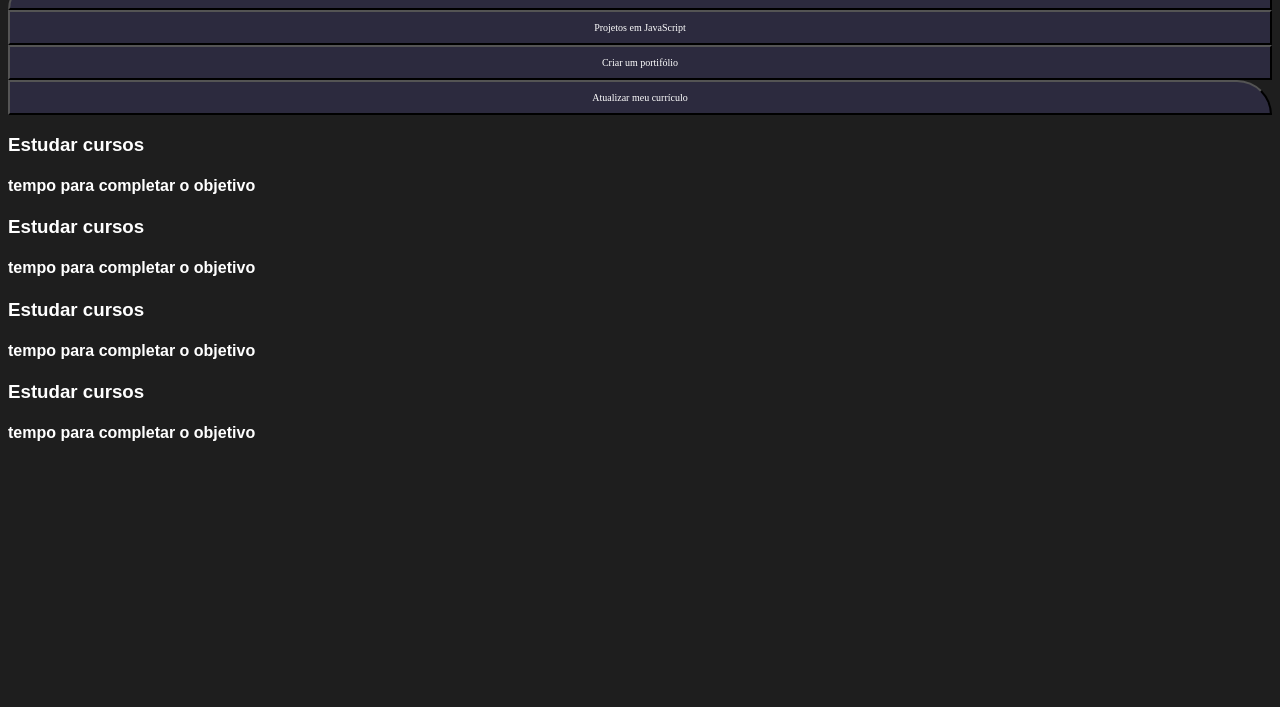
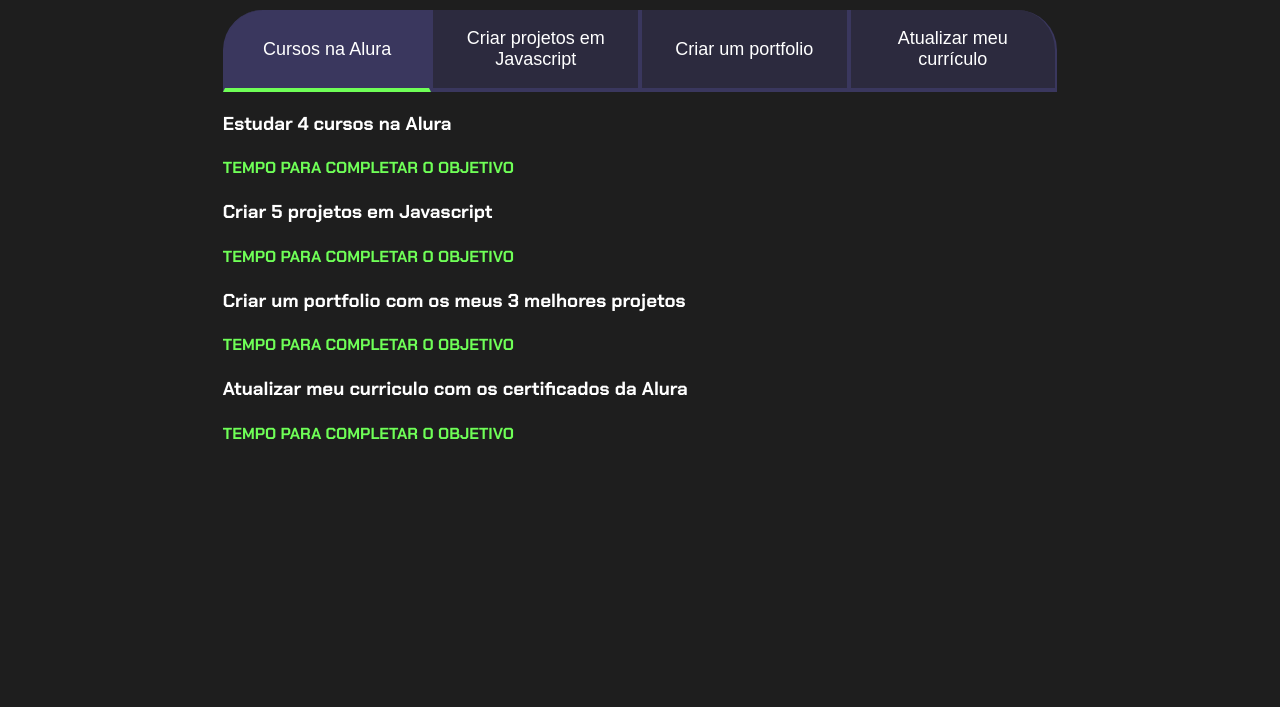
Before and after one commit to Gustavo0Machado/Promo-o-Anuncio, a plain HTML site: page index.html in a window 1280 px wide. Shown: the part 93-800 px from the top of the page. Drawn offline with Linux system fonts and the light colour scheme.

Commit message:
03/04/2024

```diff
--- a/index.html
+++ b/index.html
@@ -1,58 +1,59 @@
 <!DOCTYPE html>
-<html>
+
+<html lang="pt-br">
 
 <head>
   <meta charset="utf-8">
   <meta name="viewport" content="width=device-width">
-   <title>OBJETIVOS DO GUSTAVO MACHADO</title>
+  <title>Meus Objetivos do Ano</title>
   <link href="style.css" rel="stylesheet" type="text/css" />
-   <link rel="preconnect" href="https://fonts.googleapis.com">
-   <link rel="preconnect" href="https://fonts.gstatic.com" crossorigin>
-   <link href="https://fonts.googleapis.com/css2?family=Chakra+Petch&display=swap" rel="stylesheet">
 </head>
 
+
 <body>
-  <section class="Conteúdo Principal">
-  <h2 class="Título-Principal"> Meus objetivos do ano<span>_</span></h2>
+  <section class="conteudo-principal">
+    <h2 class="titulo-principal">Meus Objetivos do ano<span>_</span></h2>
+    <div class="conteudo">
       <div class="botoes">
-    <button class="botao"> Cursos </button>
-    <button class="botao"> Projetos em JavaScript </button>
-    <button class="botao"> Criar um portifólio </button>
-    <button class="botao"> Atualizar meu currículo </button>
+        <button class="botao ativo">Cursos na Alura</button>
+        <button class="botao">Criar projetos em Javascript</button>
+        <button class="botao">Criar um portfolio</button>
+        <button class="botao">Atualizar meu currículo</button>
       </div>
 
-   <div class="abas-texto">
+      <div class="abas-textos">
 
-     <div class="aba-conteudo.ativo">
+        <div class="aba-conteudo ativo">
+          <h3 class="aba-conteudo-titulo-principal">Estudar 4 cursos na Alura</h3>
+          <h4 class="aba-conteudo-titulo-secundario">Tempo para completar o objetivo</h4>
+          <div class="contador"></div>
+        </div>
 
-       <h3 class="aba-conteudo-titulo-principal"> Estudar cursos </h3>
-
-     <h4 class="aba-conteudo-titulo-secundario"> tempo para completar o objetivo</h4>
 
         <div class="aba-conteudo">
+          <h3 class="aba-conteudo-titulo-principal">Criar 5 projetos em Javascript</h3>
+          <h4 class="aba-conteudo-titulo-secundario">Tempo para completar o objetivo</h4>
+          <div class="contador"></div>
+        </div>
 
-          <h3 class="aba-conteudo-titulo-principal"> Estudar cursos </h3>
-
-        <h4 class="aba-conteudo-titulo-secundario"> tempo para completar o objetivo</h4>
 
         <div class="aba-conteudo">
+          <h3 class="aba-conteudo-titulo-principal">Criar um portfolio com os meus 3 melhores projetos</h3>
+          <h4 class="aba-conteudo-titulo-secundario">Tempo para completar o objetivo</h4>
+          <div class="contador"></div>
+        </div>
 
-            <h3 class="aba-conteudo-titulo-principal"> Estudar cursos </h3>
-
-          <h4 class="aba-conteudo-titulo-secundario"> tempo para completar o objetivo</h4>
 
         <div class="aba-conteudo">
-
-              <h3 class="aba-conteudo-titulo-principal"> Estudar cursos </h3>
-
-            <h4 class="aba-conteudo-titulo-secundario"> tempo para completar o objetivo</h4>
-
+          <h3 class="aba-conteudo-titulo-principal">Atualizar meu curriculo com os certificados da Alura</h3>
+          <h4 class="aba-conteudo-titulo-secundario">Tempo para completar o objetivo</h4>
+          <div class="contador"></div>
         </div>
       </div>
-
+    </div>
   </section>
   <script src="script.js"></script>
-
 </body>
 
+
 </html>
--- a/script.js
+++ b/script.js
@@ -1,10 +1,15 @@
-const botoes = document.querySelectorAll('.botao');
+const botoes = document.querySelectorAll(".botao");
 
-for (let i = 0; i < botoes.length; i++) {
-  botoes[i].onclick = function() {
-    for(let k=0; k < botoes. legth; k++ )i {
-      botoes[k].classList.romove('ativo');
-    }
-    botoes[i].classList.add('ativo');
-  }
+for(let i=0;i <botoes.length;i++){ botoes[i].onclick = function() {
+
+for(let j=0;j<botoes.length;j++) {
+
+  botoes[j].classList.remove("ativo");
+
 }
+
+botoes[i].classList.add("ativo");
+
+}
+
+}
--- a/style.css
+++ b/style.css
@@ -1,24 +1,23 @@
+@import url('https://fonts.googleapis.com/css2?family=Chakra+Petch:wght@400;700&display=swap');
+
 :root {
     --cor-de-fundo: #1E1E1E;
     --verde: #6FFF57;
-  --branco: #FFFF;
+    --branco: #FFFFFF;
     --botao-ativo: #3A375E;
     --botao-inativo: rgba(58, 55, 94, 0.5);
-  --texto-fundo: rgba:(58, 55, 94, 0.3);
-}
-.chakra-petch-regular {
-  font-family: "Chakra Petch", sans-serif;
-  font-weight: 400;
-  font-style: normal;
+    --texto-fundo: rgba(58, 55, 94, 0.3);
 }
 
 body {
     background-color: var(--cor-de-fundo);
     color: var(--branco);
-  font-family: 'Chakara petch', sans-serif;
+    font-family: 'Chakra Petch', sans-serif;
+}
 
-  .conteúdo-principal {
-    display;
+
+.conteudo-principal {
+    display: flex;
     flex-direction: column;
     justify-content: center;
     align-items: center;
@@ -26,42 +25,71 @@
     width: 100%;
     margin: 0 auto;
 }
+
 .titulo-principal {
     text-align: left;
     width: 100%;
-    font-size: 12px;
-
+    font-size: 32px;
 }
 
-.titulo-principal-span {
+.titulo-principal span {
     color: var(--verde);
 }
+
 .botao {
-  font-family: 'Chakara petch', sans serif;
+    font-family: "Crakra Petch", sans-serif;
     background-color: var(--botao-inativo);
+    color: var(--branco);
     display: flex;
+    justify-content: center;
     padding: 1em;
-  justify-content: center;
-  font-size: 10px;
+    font-size: 18px;
     align-items: center;
     width: 100%;
-  color: var(--branco);
-
+    border-bottom: 4px solid var(--botao-ativo);
+    border-left: 2px solid var(--botao-ativo);
+    border-right: 2px solid var(--botao-ativo);
+    border-top: none;
 }
 
-.botao:first-child { border-radius: 40px 0 0 0;
+.botao:first-child {
+    border-radius: 40px 40px 0 0;
 }
 
-.botao:last-child { border-radius: 0 40px 0 0;
+.botoes {
+    display: block;
 }
 
-.ativo {
+@media screen and (min-width: 768px) {
+    .botoes {
+        display: flex;
+    }
+
+    .botao:first-child {
+        border-radius: 40px 0 0 0;
+    }
+
+    .botao:last-child {
+        border-radius: 0 40px 0 0;
+    }
+}
+
+.botao.ativo {
   background-color: var(--botao-ativo);
   border-bottom: 4px solid var(--verde);
 }
 
-.ativo {
-  background-color: var(--botao-ativo);
-  border-bottom: 4px solid var(--verde);
+*/ta faltando*/
+
+.aba-conteudo
+
+.aba-conteudo-titulo-principal{
+font-size: 28px;
+  text-align: center;
 }
+
+.aba-conteudo-titulo-secundario{
+  text-aling: center;
+  color: var(--verde);
+  text-transform:uppercase;
 }
```
Lines whose indentation alone changed are shown as unchanged.
